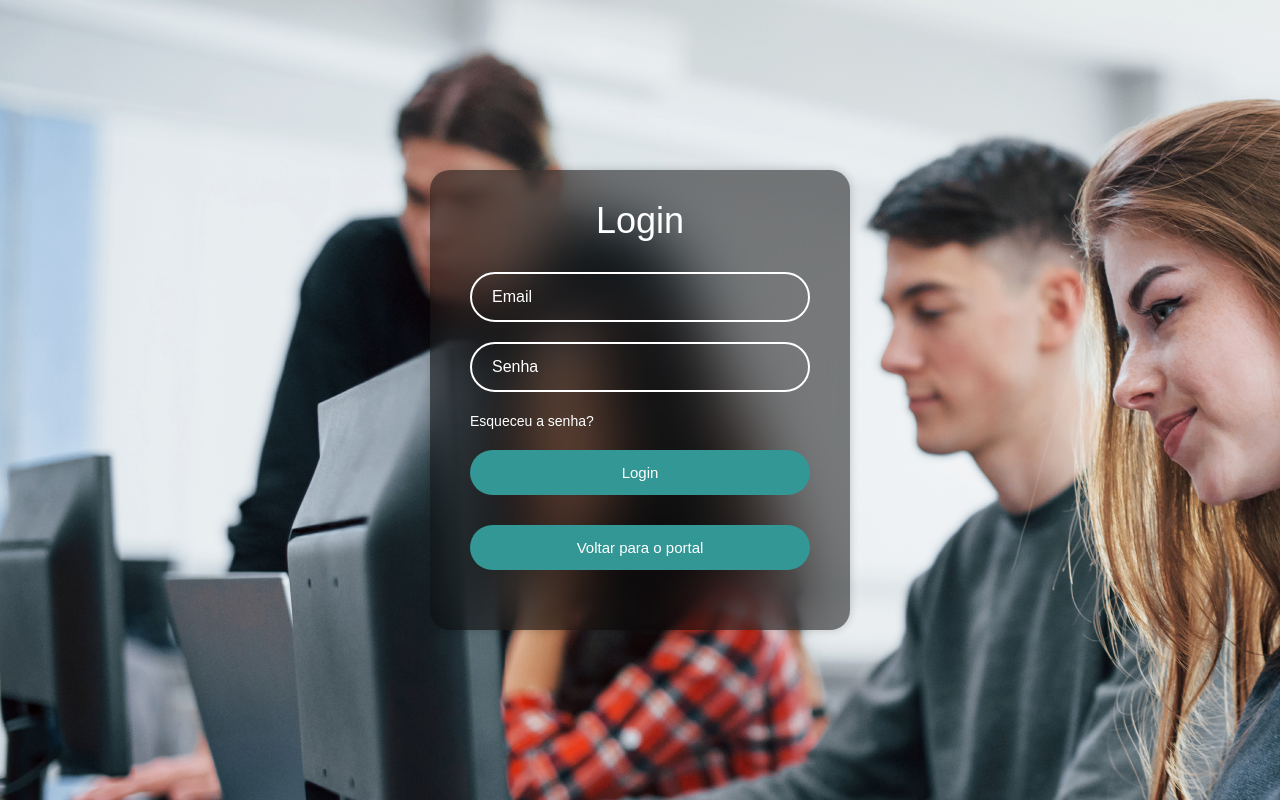
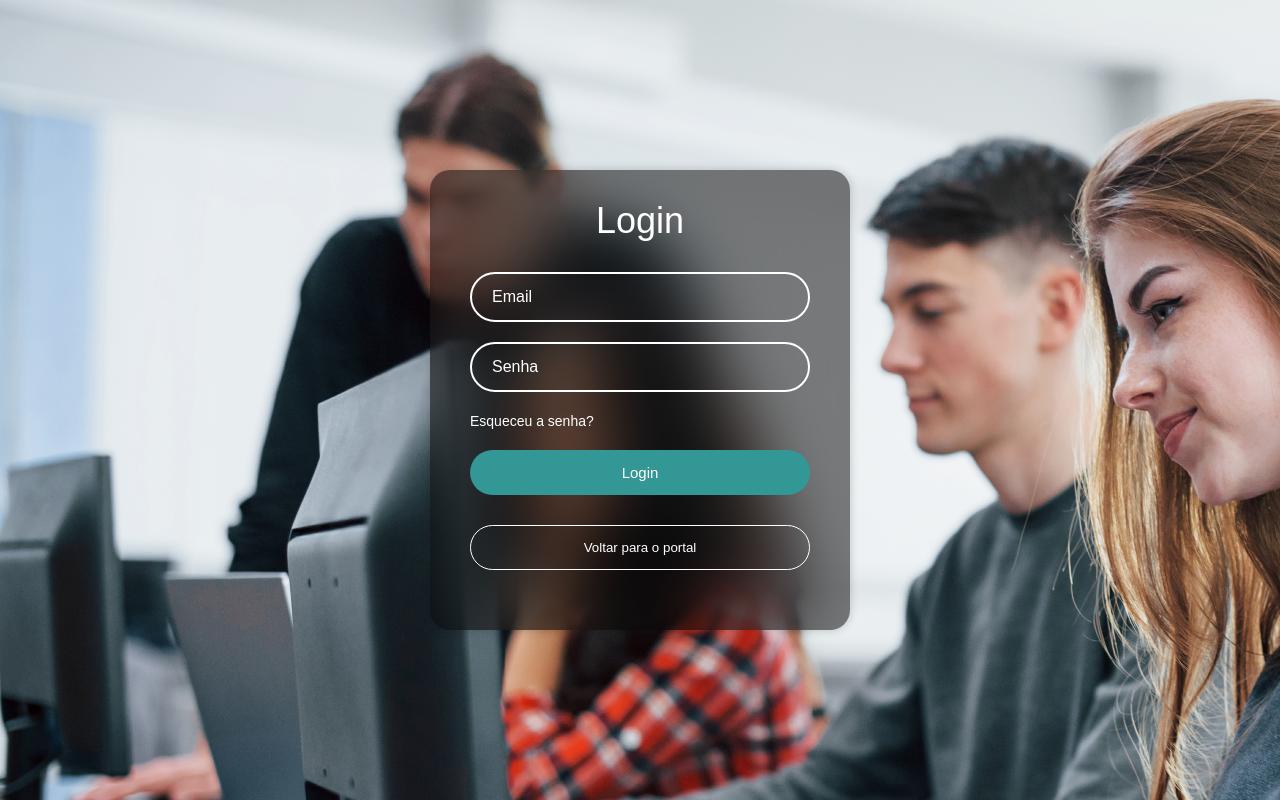
Before and after one commit to Heldersilva959/Projeto-final-Desenvolvimento-Web, a PHP site: page /login.html in a window 1280 px wide. Run offline with PHP 8.4, Linux system fonts and the light colour scheme; some web fonts are replaced.

Commit message:
botao voltar para a pagina

```diff
--- a/login.html
+++ b/login.html
@@ -26,7 +26,7 @@
             <button type="submit" class="btn-enter">Login</button>
 
             <div class="cont-btn">
-                <button class="btn-enter" onclick="window.location.href='index.php'">
+                <button class="btn-back" onclick="window.location.href='index.php'">
                     Voltar para o portal
                 </button>
             </div>
--- a/style_2.css
+++ b/style_2.css
@@ -791,16 +791,18 @@ footer button {
 }
 
 .btn-back {
-    background-color: transparent;
+    background-color: rgba(255, 255, 255, 0);
     width: 100%;
     height: 45px;
     border: solid 1px #ffffff;
     border-radius: 50px;
     cursor: pointer;
+    color: #ffffff;
 }
 
 .btn-back:hover {
     background-color: #ffffff;
+    color:black;
 }
 
 .btn-back:hover a {
```
